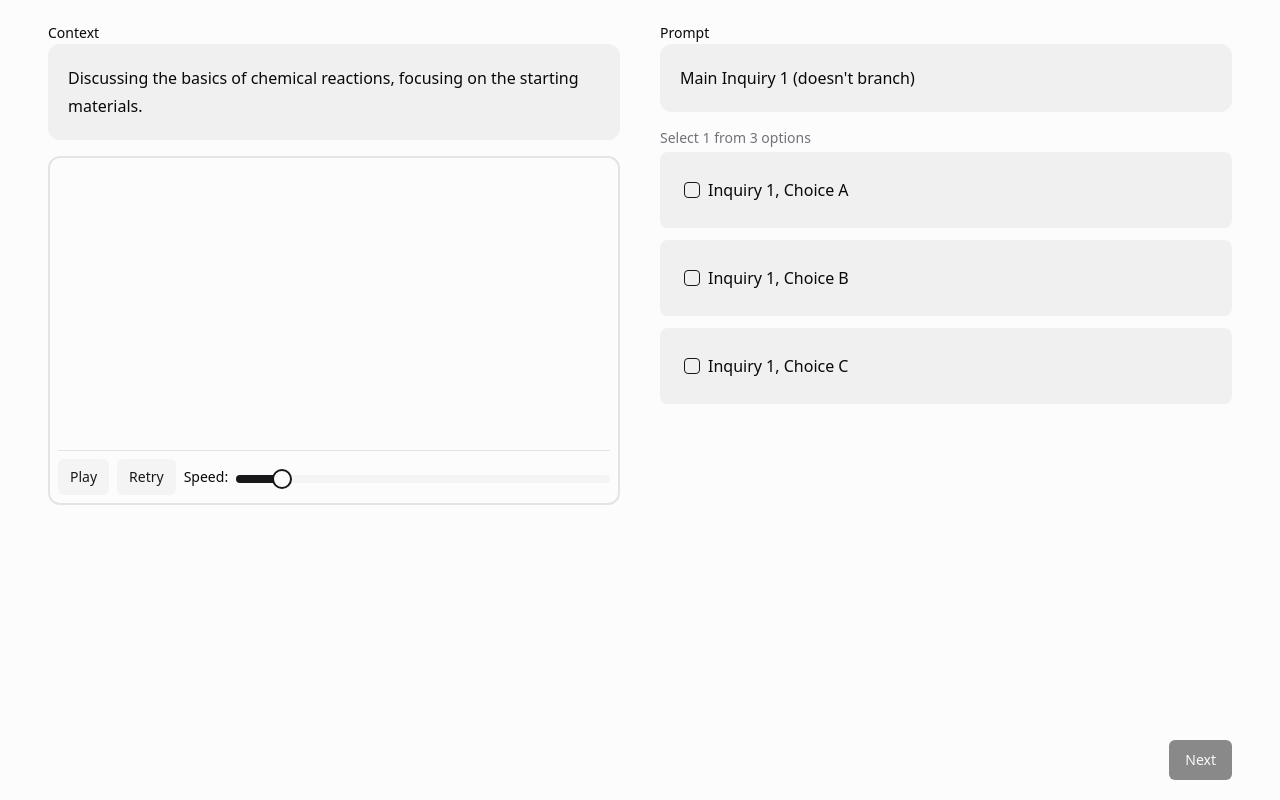
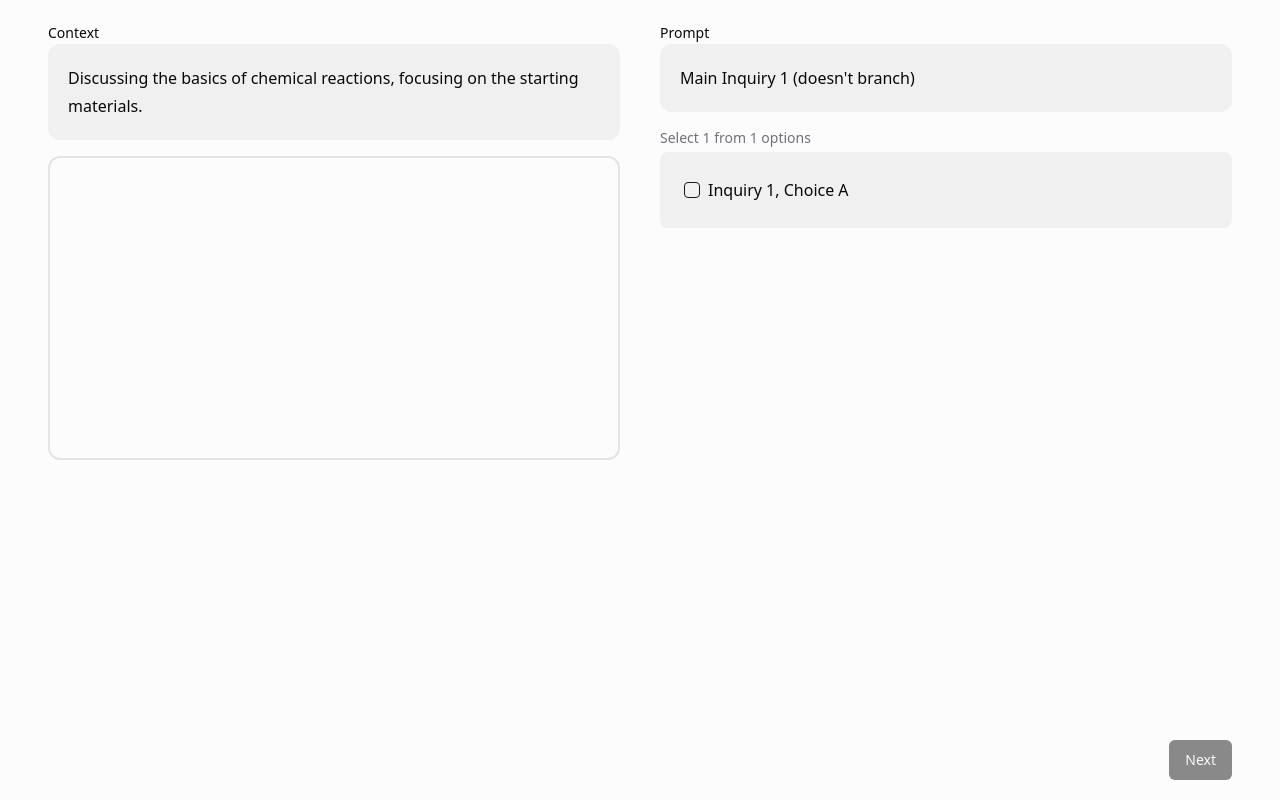
Before and after one commit to arnoob25/JanalaLFS, a React (Vite) app: page / in a window 1280 px wide. Built offline with nearby package versions, Linux system fonts and the light colour scheme.

Commit message:
accounted for changed test data

```diff
--- a/src/lfs_tools/guided_learning_activity/shared_components/InquiryComponent.jsx
+++ b/src/lfs_tools/guided_learning_activity/shared_components/InquiryComponent.jsx
@@ -8,7 +8,7 @@ import ContextComponent from "../student_end/components/ContextComponent";
 import MediaContainer from "../../shared_components/media/MediaContainer";
 import PromptComponent from "../student_end/components/PromptComponent";
 import SelectBranchComponent from "../student_end/components/SelectBranchComponent";
-import { BRANCHES } from "../student_end/test_db";
+import { BRANCHES } from "../test_data/test_db";
 
 const InquiryComponent = ({
     inquiry,
--- a/src/lfs_tools/guided_learning_activity/test_data/snakeGame.js
+++ /dev/null
@@ -1,154 +0,0 @@
-export default function snakeGame(canvasRef) {
-    // Get the canvas element and its 2D context
-    const canvas = canvasRef.current;
-    const ctx = canvas.getContext('2d');
-
-    // Game constants
-    const GRID_SIZE = 20;
-    const CELL_SIZE = canvas.width / GRID_SIZE;
-    let SNAKE_SPEED = 200; // Milliseconds between snake movements
-
-    // Snake state
-    let snake = [{ x: 5, y: 5 }];
-    let direction = { x: 1, y: 0 };
-    let food = { x: Math.floor(Math.random() * GRID_SIZE), y: Math.floor(Math.random() * GRID_SIZE) };
-    let lastMoveTime = Date.now();
-    let isPlaying = false;
-    let score = 0;
-
-    // Game loop function
-    function gameLoop() {
-        if (!isPlaying) return;
-
-        const currentTime = Date.now();
-        if (currentTime - lastMoveTime >= SNAKE_SPEED) {
-            lastMoveTime = currentTime;
-            moveSnake();
-            checkCollisions();
-            drawGame();
-        }
-
-        requestAnimationFrame(gameLoop);
-    }
-
-    // Handle keyboard input
-    document.addEventListener('keydown', (event) => {
-        if (!isPlaying) return;
-        switch (event.key) {
-            case 'ArrowUp':
-                if (direction.y !== 1) direction = { x: 0, y: -1 };
-                break;
-            case 'ArrowDown':
-                if (direction.y !== -1) direction = { x: 0, y: 1 };
-                break;
-            case 'ArrowLeft':
-                if (direction.x !== 1) direction = { x: -1, y: 0 };
-                break;
-            case 'ArrowRight':
-                if (direction.x !== -1) direction = { x: 1, y: 0 };
-                break;
-        }
-    });
-
-    // Snake movement and collision detection
-    function moveSnake() {
-        const head = { x: snake[0].x + direction.x, y: snake[0].y + direction.y };
-        snake.unshift(head);
-        if (head.x === food.x && head.y === food.y) {
-            score++;
-            food = { x: Math.floor(Math.random() * GRID_SIZE), y: Math.floor(Math.random() * GRID_SIZE) };
-        } else {
-            snake.pop();
-        }
-    }
-
-    function checkCollisions() {
-        const head = snake[0];
-        if (head.x < 0 || head.x >= GRID_SIZE || head.y < 0 || head.y >= GRID_SIZE) {
-            resetGame();
-        }
-        for (let i = 1; i < snake.length; i++) {
-            if (head.x === snake[i].x && head.y === snake[i].y) {
-                resetGame();
-            }
-        }
-    }
-
-    function resetGame() {
-        snake = [{ x: 5, y: 5 }];
-        direction = { x: 1, y: 0 };
-        food = { x: Math.floor(Math.random() * GRID_SIZE), y: Math.floor(Math.random() * GRID_SIZE) };
-        lastMoveTime = Date.now();
-        isPlaying = false;
-        score = 0;
-    }
-
-    function drawGame() {
-        // Clear the canvas
-        ctx.clearRect(0, 0, canvas.width, canvas.height);
-
-        // Draw the snake
-        ctx.fillStyle = 'green';
-        snake.forEach((segment) => {
-            ctx.fillRect(segment.x * CELL_SIZE, segment.y * CELL_SIZE, CELL_SIZE, CELL_SIZE);
-        });
-
-        // Draw the food
-        ctx.fillStyle = 'red';
-        ctx.fillRect(food.x * CELL_SIZE, food.y * CELL_SIZE, CELL_SIZE, CELL_SIZE);
-
-        // Draw the score
-        ctx.font = '16px Arial';
-        ctx.fillStyle = 'white';
-        ctx.fillText(`Score: ${score}`, 10, 20);
-    }
-
-    function drawThumbnail() {
-        const img = new Image();
-        img.src = 'https://i.imgur.com/PEsbFiq.jpeg';
-        img.onload = () => {
-            ctx.drawImage(img, 0, 0, canvas.width, canvas.height);
-        };
-    }
-
-    const controls = [
-        {
-            type: 'button',
-            label: isPlaying ? 'Pause' : 'Play',
-            onClick: () => {
-                isPlaying = !isPlaying;
-                if (isPlaying) {
-                    gameLoop();
-                }
-            }
-        },
-        {
-            type: 'button',
-            label: 'Retry',
-            onClick: () => {
-                resetGame();
-                gameLoop();
-            }
-        },
-        {
-            type: 'slider',
-            label: 'Speed',
-            defaultValue: 10,
-            max: 100,
-            step: 1,
-            onChange: (newSpeed) => {
-                SNAKE_SPEED = 200 - (newSpeed * 2);
-            }
-        }
-    ];
-
-    const messages = [
-        { type: 'caption', text: 'Snake Game' },
-        { type: 'score', text: `Score: ${score}` },
-        { type: 'finalMessage', text: isPlaying ? '' : 'Game Over' },
-    ];
-
-    // Draw the thumbnail if the game is not playing
-
-    return [controls, messages, isPlaying];
-}
--- a/src/lfs_tools/guided_learning_activity/test_data/test_db.js
+++ b/src/lfs_tools/guided_learning_activity/test_data/test_db.js
@@ -6,55 +6,7 @@ export const INQUIRIES = [
     order: 1,
     context_text: "Discussing the basics of chemical reactions, focusing on the starting materials.",
     prompt: "Main Inquiry 1 (doesn't branch)"
-  },
-  {
-    id: 2,
-    branch: null,
-    is_branching: true,
-    order: 2,
-    context_text: "Exploring common chemical reactions that occur in everyday settings.",
-    prompt: "Main Inquiry 2 (originates a branch)"
-  },
-  {
-    id: 6,
-    branch: null,
-    is_branching: false,
-    order: 3,
-    context_text: "Identifying chemical reactions that are part of routine activities.",
-    prompt: "Main Inquiry 3 (last inquiry)"
-  },
-  {
-    id: 3,
-    branch: 1, // This branch prompt relates back to inquiry 2
-    is_branching: false,
-    order: 0,
-    context_text: "Describing the chemical changes that occur during the combustion of wood.",
-    prompt: "Branch Inquiry 1 (from Main Inquiry 2 - Correct Branch)"
-  },
-  {
-    id: 4,
-    branch: 1, // This branch prompt relates back to inquiry 2
-    is_branching: false,
-    order: 1,
-    context_text: "Understanding the outcomes of chemical reactions and the new substances formed.",
-    prompt: "Branch Inquiry (Last One) (from Main Inquiry 2 - Correct Branch)"
-  },
-  {
-    id: 7,
-    branch: 2,
-    is_branching: false,
-    order: 1,
-    context_text: "Identifying chemical reactions that are part of routine activities.",
-    prompt: "Branch Inquiry 1 (from Main Inquiry 2 - Correct Branch)"
-  },
-  {
-    id: 8,
-    branch: 2,
-    is_branching: false,
-    order: 2,
-    context_text: "Identifying chemical reactions that are part of routine activities.",
-    prompt: "Main Inquiry 3 (from Main Inquiry 2 - Correct Branch)"
-  },
+  }
 ]
 
 export const BRANCHES = [
@@ -63,47 +15,13 @@ export const BRANCHES = [
     "parent_inquiry": 2,
     "is_correct": true // This branch provides the correct answer to inquiry 1
   },
-  {
-    "id": 2,
-    "parent_inquiry": 2,
-    "is_correct": false // This branch provides an incorrect answer to inquiry 1
-  }
 ]
 
 export const CHOICES = [
   // Inquiry 1
   { id: 1, inquiry: 1, label: 'Inquiry 1, Choice A', isCorrect: true, branchId:null },
-  { id: 2, inquiry: 1, label: 'Inquiry 1, Choice B', isCorrect: false, branchId:null },
-  { id: 3, inquiry: 1, label: 'Inquiry 1, Choice C', isCorrect: false, branchId:null },
-  // Inquiry 2
-  { id: 4, inquiry: 2, label: 'Inquiry 2, Choice A', isCorrect: true, branchId:1 },
-  { id: 5, inquiry: 2, label: 'Inquiry 2, Choice B', isCorrect: true, branchId:2 },
-  // Inquiry 3
-  { id: 8, inquiry: 3, label: 'Inquiry 3, Choice A', isCorrect: true, branchId:null },
-  { id: 9, inquiry: 3, label: 'Inquiry 3, Choice B', isCorrect: false, branchId:null },
-  { id: 10, inquiry: 3, label: 'Inquiry 3, Choice C', isCorrect: false, branchId:null },
-  { id: 11, inquiry: 3, label: 'Inquiry 3, Choice D', isCorrect: true, branchId:null },
-  // Inquiry 4
-  { id: 12, inquiry: 4, label: 'Inquiry 4, Choice A', isCorrect: false, branchId:null },
-  { id: 13, inquiry: 4, label: 'Inquiry 4, Choice B', isCorrect: true, branchId:null },
-  { id: 14, inquiry: 4, label: 'Inquiry 4, Choice C', isCorrect: false, branchId:null },
-  // Inquiry 6
-  { id: 18, inquiry: 6, label: 'Inquiry 6, Choice A', isCorrect: false, branchId:null },
-  { id: 19, inquiry: 6, label: 'Inquiry 6, Choice B', isCorrect: true, branchId:null },
-  { id: 20, inquiry: 6, label: 'Inquiry 6, Choice C', isCorrect: false, branchId:null },
-  { id: 21, inquiry: 6, label: 'Inquiry 6, Choice D', isCorrect: false, branchId:null },
-  // Inquiry 7
-  { id: 22, inquiry: 7, label: 'Inquiry 7, Choice A', isCorrect: true, branchId:null },
-  { id: 23, inquiry: 7, label: 'Inquiry 7, Choice B', isCorrect: true, branchId:null },
-  { id: 24, inquiry: 7, label: 'Inquiry 7, Choice C', isCorrect: false, branchId:null },
-  // Inquiry 8
-  { id: 25, inquiry: 8, label: 'Inquiry 8, Choice A', isCorrect: false, branchId:null },
-  { id: 26, inquiry: 8, label: 'Inquiry 8, Choice B', isCorrect: true, branchId:null },
-  { id: 27, inquiry: 8, label: 'Inquiry 8, Choice C', isCorrect: true, branchId:null },
-  { id: 28, inquiry: 8, label: 'Inquiry 8, Choice D', isCorrect: false, branchId:null },
 ];
 
 export const MEDIA = [
   {id: 1, type: 'simulation', label: 'sim 1', inquiry: 1, code: 'src/lfs_tools/guided_learning_activity/test_data/snakeGame.js'},
-  {id: 2, type: 'simulation', label: 'sim 2', inquiry: 1, code: 'src/lfs_tools/guided_learning_activity/test_data/snakeGame.js'}
 ]
--- a/src/lfs_tools/shared_components/media/MediaContainer.jsx
+++ b/src/lfs_tools/shared_components/media/MediaContainer.jsx
@@ -1,5 +1,4 @@
 // MediaComponent.js
-import snakeGame from '@/lfs_tools/guided_learning_activity/test_data/snakeGame';
 import BaseJsSandbox from './media_components/BaseJsSandbox';
 import MediaContainerCard from '@/global_ui_components/cards/MediaContainerCard';
 
@@ -24,7 +23,6 @@ const MediaContainer = ({ inquiry }) => {
   return (
     <MediaContainerCard>
       <BaseJsSandbox
-        simCode={snakeGame}
       />
     </MediaContainerCard>
   );
```
